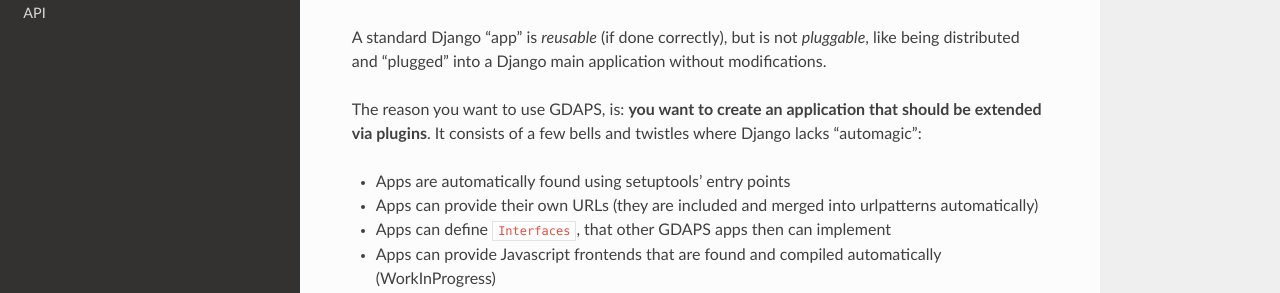
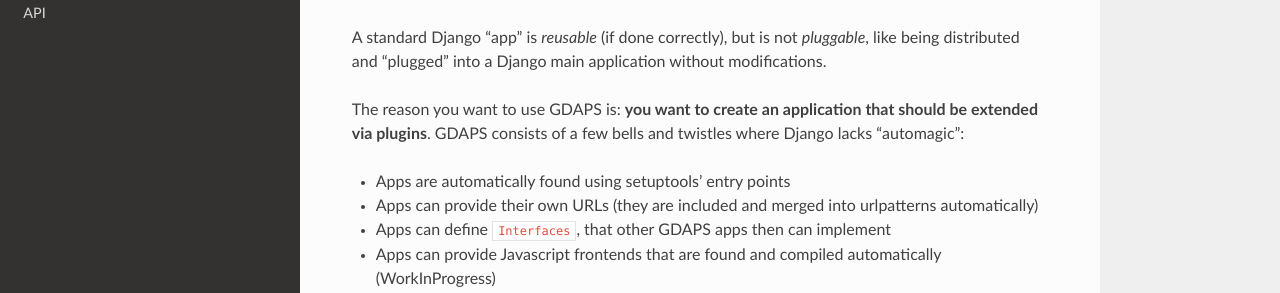
Before and after one commit to rogue707Dev/django-gdaps, a Sphinx documentation site: the page built from docs/Introduction.rst, in a window 1280 px wide. Shown: the part 229-522 px from the top of the page. Built offline with Sphinx 7.4.7 and the Read the Docs theme 2.0.0, drawn with Linux system fonts in a browser that asks for light colours; pages that are not in the unit, such as notebooks, are missing from menus.

```diff
--- a/docs/Introduction.rst
+++ b/docs/Introduction.rst
@@ -6,7 +6,7 @@ This library allows Django to make real "pluggable" apps.
 A standard Django "app" is *reusable* (if done correctly), but is not *pluggable*,
 like being distributed and "plugged" into a Django main application without modifications.
 
-The reason you want to use GDAPS, is: **you want to create an application that should be extended via plugins**. It consists of a few bells and twistles where Django lacks "automagic":
+The reason you want to use GDAPS is: **you want to create an application that should be extended via plugins**. GDAPS consists of a few bells and twistles where Django lacks "automagic":
 
 * Apps are automatically found using setuptools' entry points
 * Apps can provide their own URLs (they are included and merged into urlpatterns automatically)
```
Also changed, not shown: README.md (+10 -0 lines).
